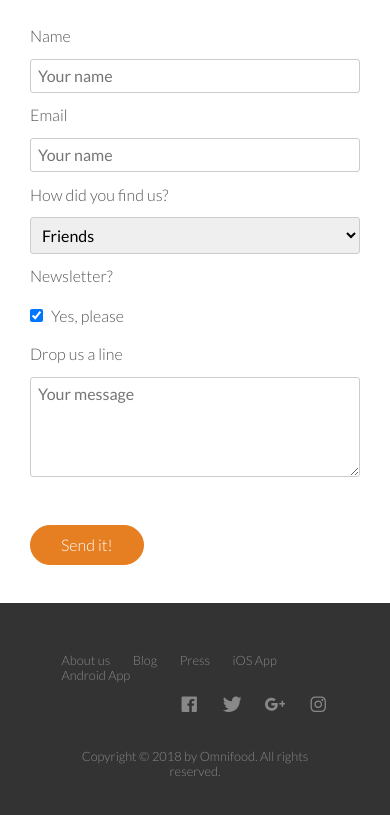
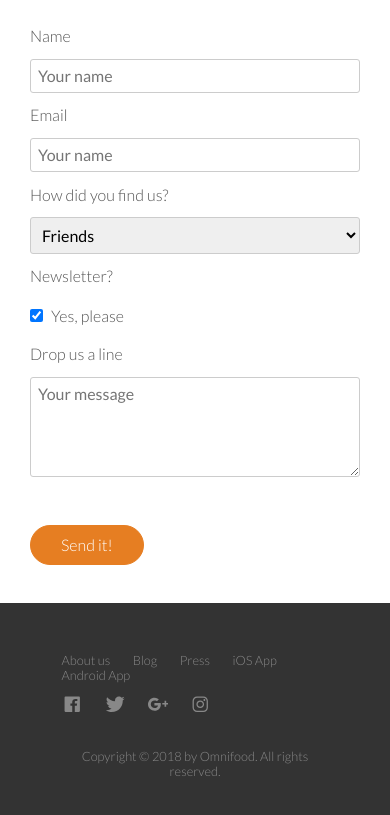
Before and after one commit to mazovladimir/omnifood, a plain HTML site: page index.html in a window 390 px wide. Shown: the part 6705-7520 px from the top of the page. Drawn offline with nearby package versions, Linux system fonts and the light colour scheme.

Commit message:
Add Responsive Web 3

```diff
--- a/resources/css/queries.css
+++ b/resources/css/queries.css
@@ -63,6 +63,10 @@
     .steps-box:first-child {
         text-align: center;
     }
+    .social-links {
+        list-style: none;
+        float: left;
+    }
 }
 
 /* Small phones from 0 to 480px */
```
